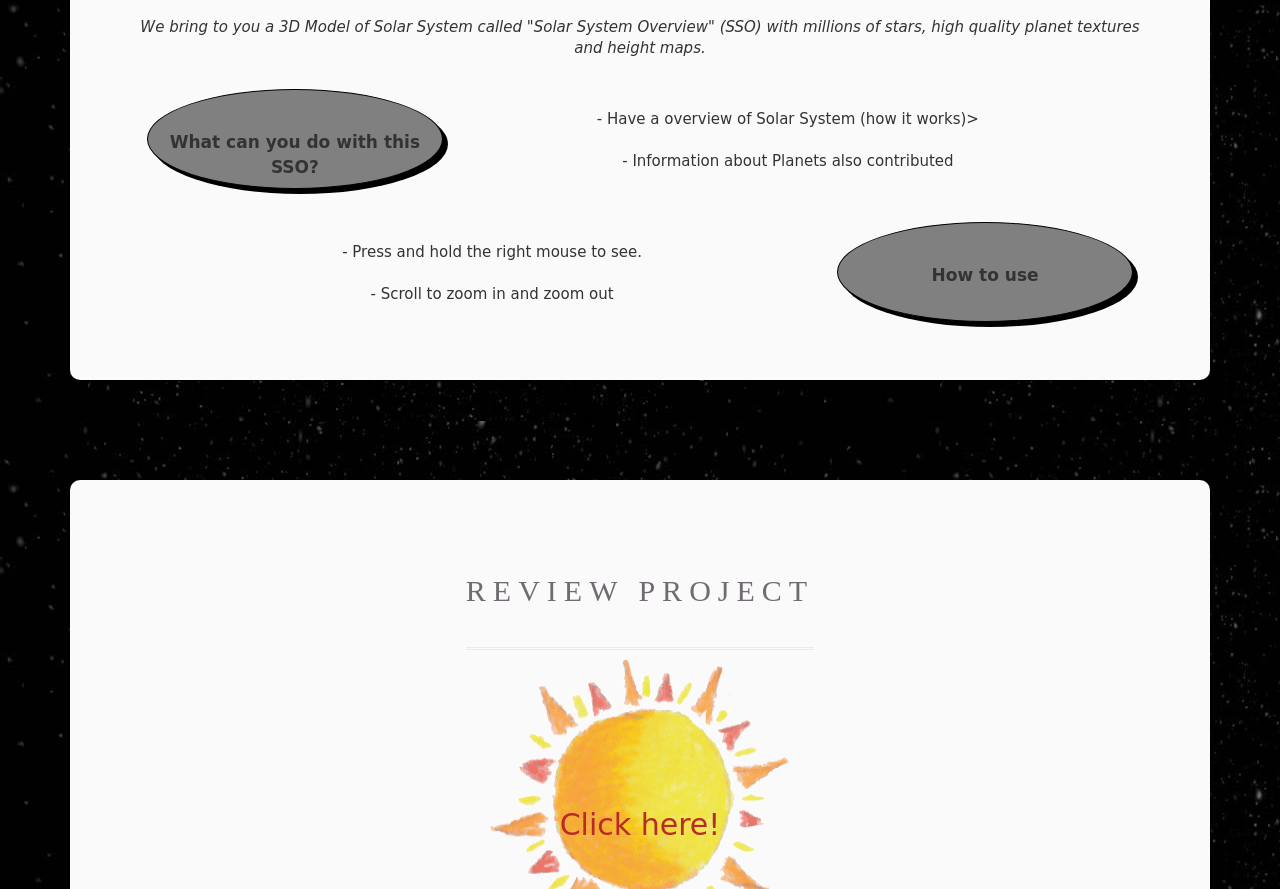
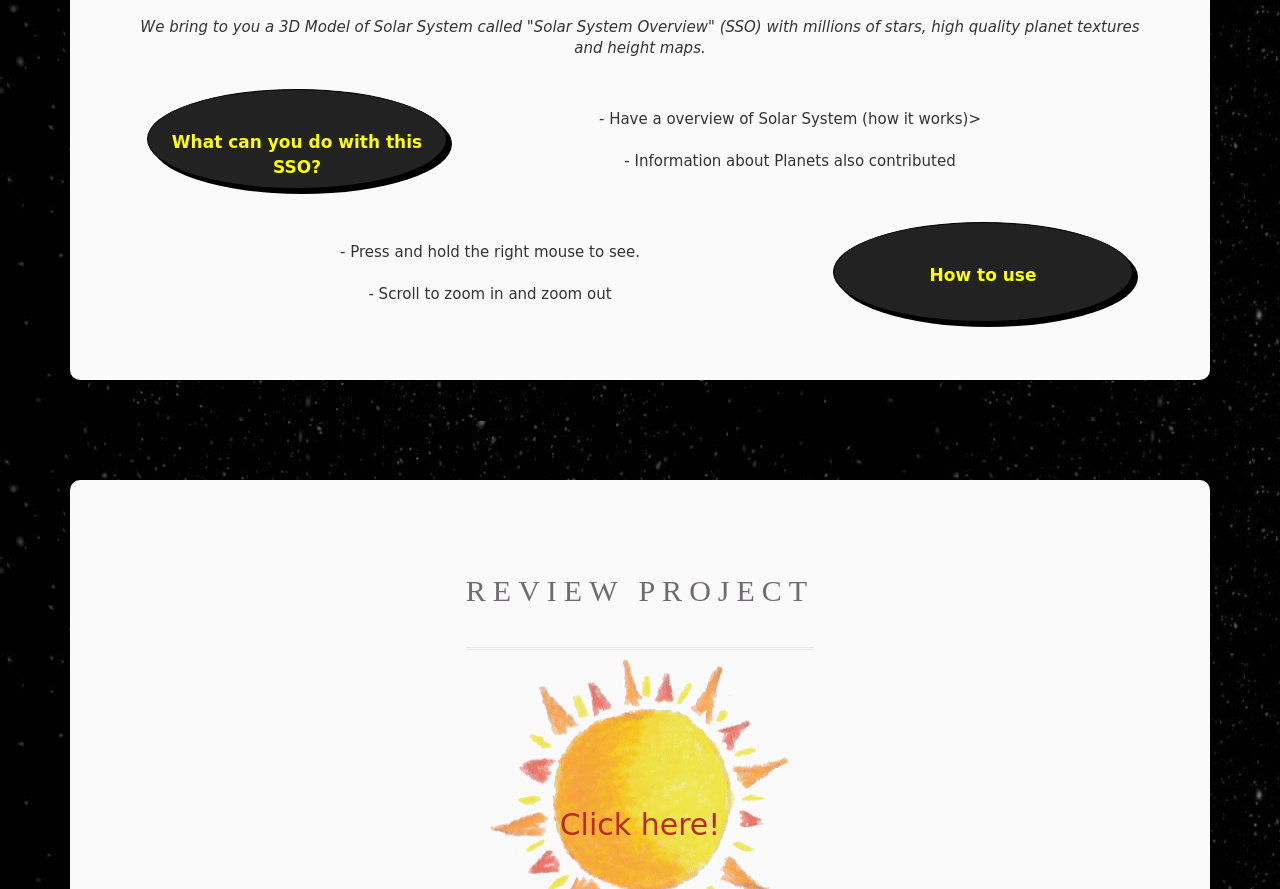
Before and after one commit to phuongtrangvn/SolarSystemH2T-, a website: page Project1/index.html in a window 1280 px wide. Shown: the part 3419-4308 px from the top of the page. Drawn offline with Linux system fonts and the light colour scheme.

Commit message:
edit_all

```diff
--- a/Project1/css/style.css
+++ b/Project1/css/style.css
@@ -34,28 +34,6 @@ body{
   font-family: cursive;
   padding-left: 5%;
   padding-right: 5%;
-}
-
-.can_you_do{
-  padding-top: 40px;
-  height: 100px;
-  width: 30%;
-  border-radius: 100%;
-  background-color: yellow;
-  float: left;
-}
-
-.can_you_do_list{
-  padding: 10px 0 0 0px;
-}
-
-.how_to_use{
-  padding-top: 40px;
-  height: 100px;
-  width: 30%;
-  border-radius: 100%;
-  background-color: yellow;
-  float: right;
 }
 
 .menu ul {
@@ -162,9 +140,10 @@ input,textarea{
 .can_you_do{
   padding-top: 40px;
   height: 100px;
-  width: 30%;
+  width: 300px;
   border-radius: 100%;
-  background-color: gray;
+  background-color: #222222;
+  color: yellow;
   float: left;
   font-size: 17px;
   font-weight: bold;
@@ -180,9 +159,10 @@ input,textarea{
 .how_to_use{
   padding-top: 40px;
   height: 100px;
-  width: 30%;
+  width: 300px;
   border-radius: 100%;
-  background-color: gray;
+  background-color: #222222;
+  color: yellow;
   float: right;
   font-size: 17px;
   font-weight: bold;
@@ -205,7 +185,11 @@ input,textarea{
   transform: translate(-50%, -50%);
 }
 
-@media screen and (max-width: 530px) {
+#image_slide_container{
+  margin: auto;
+}
+
+@media screen and (max-width: 640px) {
   .image_container {
     width: 250px;
     height: 185px;
@@ -220,4 +204,15 @@ input,textarea{
     width: 250px;
     height: 85px;
   }
+
+  .can_you_do{
+    width: 70%;
+    float: none;
+    margin-left: 15%;
+  }
+  .how_to_use{
+    width: 70%;
+    float: none;
+    margin-left: 15%;
+  }
 }
--- a/Project1/index.html
+++ b/Project1/index.html
@@ -44,8 +44,8 @@
       </div>
     </div>
 
-    <div class="container">
-      <div class="panel">
+    <div class="container" id="image_slide_container">
+      <div class="panel" style="width:100%;">
        	<div class="container_1">
               <div class="wt-rotator">
                   <a href="#"></a>
```
